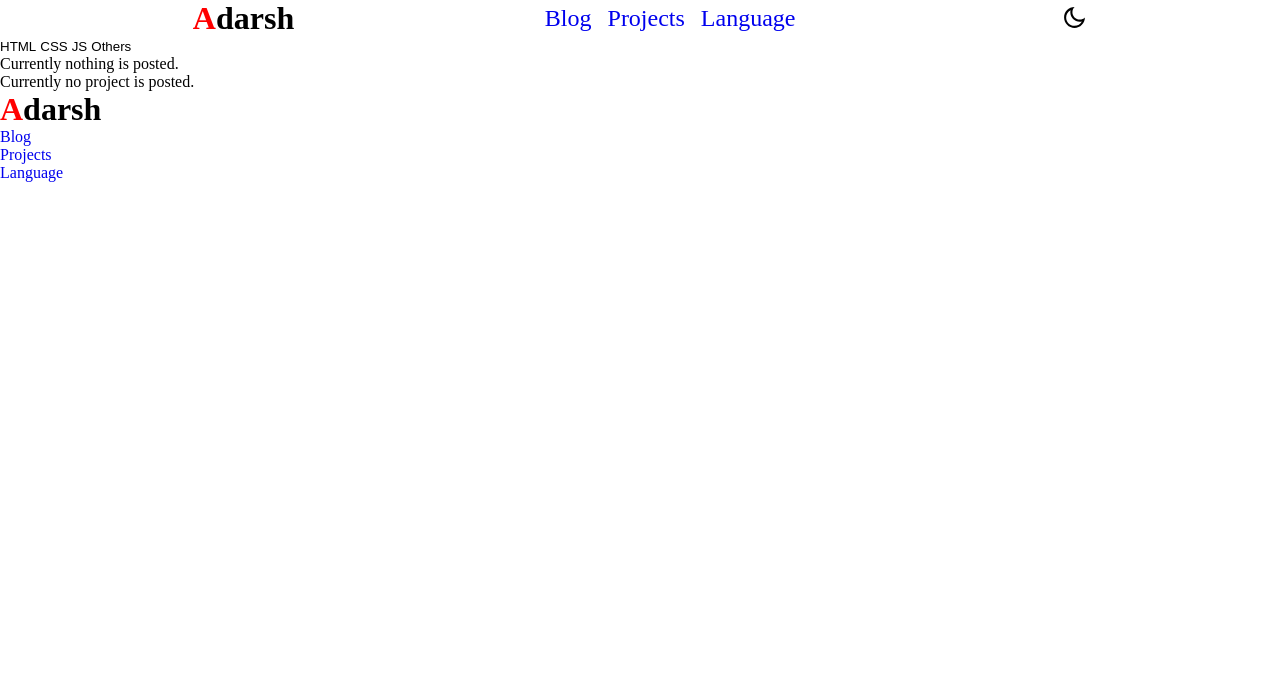
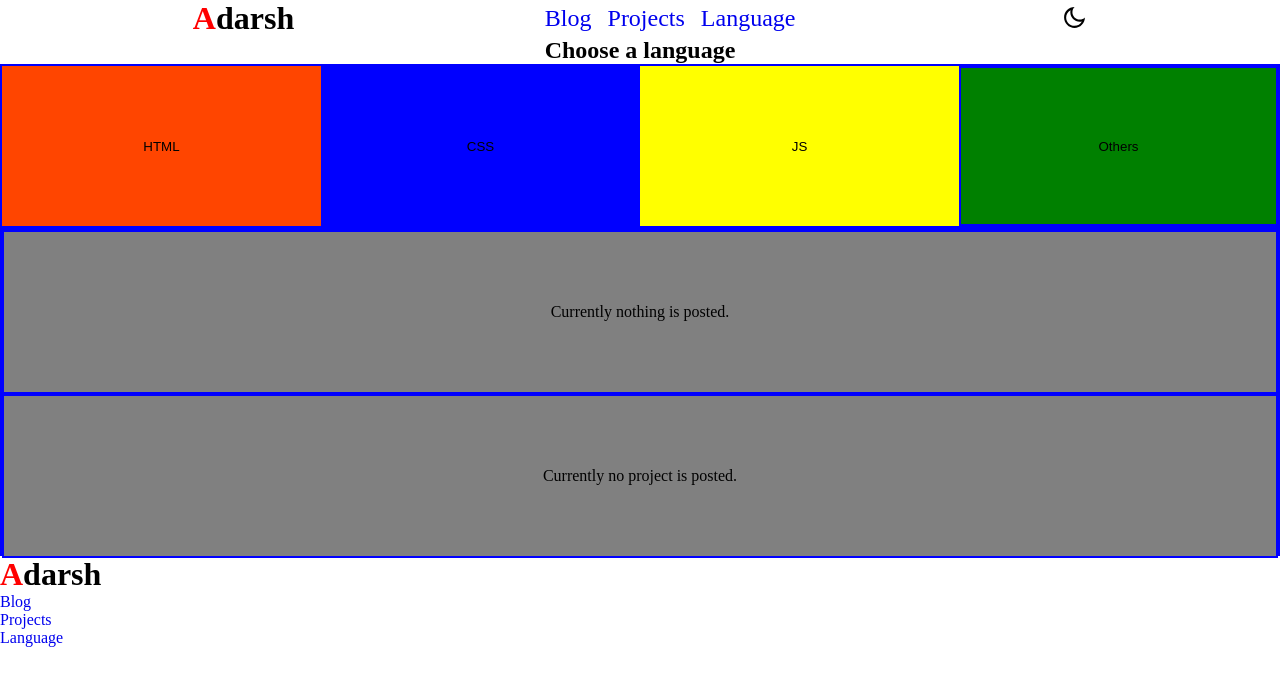
Before and after one commit to AdarshKumar9002/WebMasteryProject, a website with bundled scripts: page index.html in a window 1280 px wide. Built offline with nearby package versions, Linux system fonts and the light colour scheme.

Commit message:
Created the language section, post section and project section. All of these are basic design later i will work on them

```diff
--- a/index.html
+++ b/index.html
@@ -13,16 +13,16 @@
       rel="stylesheet"
     />
     <!-- CSS File -->
-    <link rel="stylesheet" href="./css/icons-style.css">
+    <link rel="stylesheet" href="./css/icons-style.css" />
     <link rel="stylesheet" href="./css/main.css" />
   </head>
   <body>
-
     <!-- Header -->
     <header>
-
       <!-- Logo -->
-        <a href="./index.html"><h1><span>A</span>darsh</h1></a>
+      <a href="./index.html"
+        ><h1><span>A</span>darsh</h1></a
+      >
 
       <!-- Navigation Menu -->
       <nav data-visible="false">
@@ -34,20 +34,31 @@
       </nav>
 
       <!-- Menu Button -->
-        <button id="menu-btn" class="menu-icon-open" aria-label="Menu Button" aria-expanded="false"></button>
+      <button
+        id="menu-btn"
+        class="menu-icon-open"
+        aria-label="Menu Button"
+        aria-expanded="false"
+      ></button>
 
       <!-- Theme Button -->
-        <button id="theme-btn" class="dark-mode-icon" aria-label="Theme Button"></button>
+      <button
+        id="theme-btn"
+        class="dark-mode-icon"
+        aria-label="Theme Button"
+      ></button>
     </header>
 
     <main>
-
       <!-- Language Section -->
-        <section>
+      <section class="choseLang">
+        <h2>Choose a language</h2>
+        <div>
           <button>HTML</button>
           <button>CSS</button>
           <button>JS</button>
           <button>Others</button>
+        </div>
       </section>
 
       <!-- Post/Blog section -->
@@ -62,7 +73,9 @@
     </main>
     <footer>
       <!-- Logo -->
-         <a href="./index.html"><h2><span>A</span>darsh</h2></a>
+      <a href="./index.html"
+        ><h3><span>A</span>darsh</h3></a
+      >
 
       <!-- Navigation Menu -->
       <nav>
--- a/scss/base/_typography.scss
+++ b/scss/base/_typography.scss
@@ -7,6 +7,9 @@ h1 {
     }
 }
 h2 {
+    font-size: var(--font-size-l);
+}
+h3 {
     font-size: var(--font-size-xl);
     color:var(--logo-color);
     span {
--- a/scss/main.scss
+++ b/scss/main.scss
@@ -5,3 +5,4 @@
 @import 'base/base';
 @import 'components/navigation';
 @import 'layout/header';
+@import 'pages/home';
--- /dev/null
+++ b/scss/pages/_home.scss
@@ -0,0 +1,56 @@
+.choseLang {
+    h2 {
+        text-align: center;
+    }
+  > div {
+    display: flex;
+    justify-content: space-evenly;
+    height: 5rem;
+    > button {
+      display: flex;
+      justify-content: center;
+      align-items: center;
+      width: 25%;
+    }
+    :nth-child(1) {
+      background-color: orangered;
+    }
+    :nth-child(2) {
+      background-color: blue;
+    }
+    :nth-child(3) {
+      background-color: yellow;
+    }
+    :nth-child(4) {
+      background-color: green;
+    }
+  }
+}
+
+main {
+    article {
+        height: 10rem;
+        border: 2px solid blue;
+        background-color: gray;
+
+        >div {
+            display: flex;
+            justify-content: center;
+            align-items: center;
+            height: 100%;
+        }
+    }
+    :last-child {
+        height: 10rem;
+        border: 2px solid blue;
+        background-color: gray;
+
+        >div {
+            display: flex;
+            justify-content: center;
+            align-items: center;
+            height: 100%;
+        }
+    }
+
+}
```
Also changed, not shown: css/main.css, 1 other file. Lines whose indentation alone changed are shown as unchanged.
